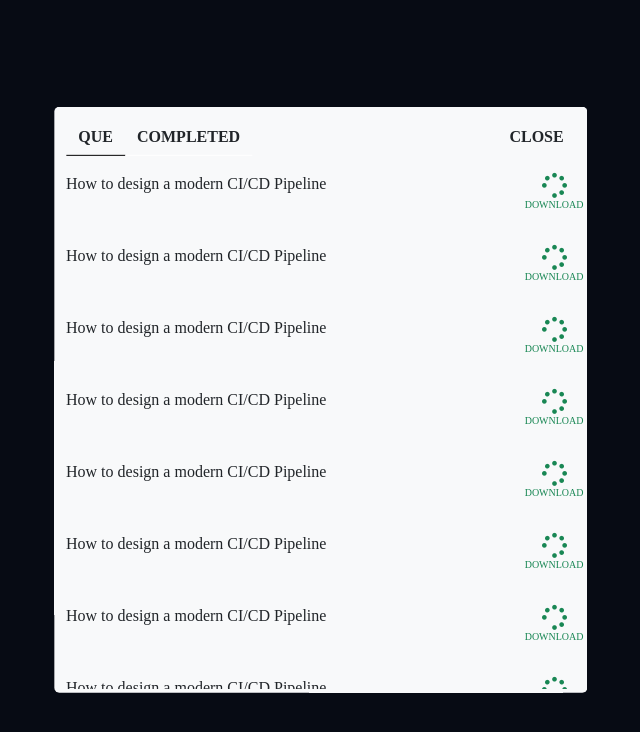
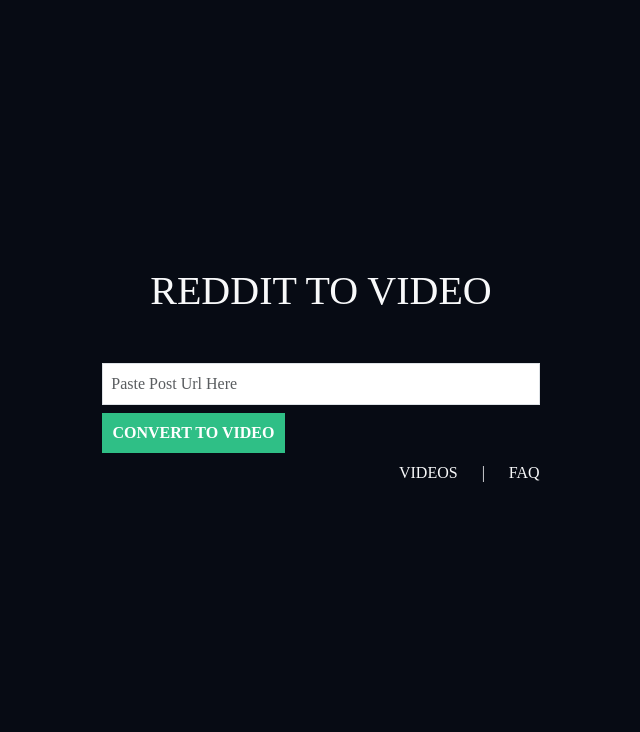
Before and after one commit to jimuel30/video-maker-ui, an Angular app: page / in a window 1280 px wide. Shown: the top 732 px of the page, without its empty margins (319-959 px from the left). Built offline with nearby package versions, Linux system fonts and the light colour scheme; a web font is replaced by a local one.

Commit message:
Added modals

```diff
--- a/package.json
+++ b/package.json
@@ -25,6 +25,7 @@
     "bootstrap": "^5.3.3",
     "express": "^4.18.2",
     "rxjs": "~7.8.0",
+      "socket.io-client": "^4.7.5",
     "tslib": "^2.3.0",
     "zone.js": "~0.14.3"
   },
@@ -35,6 +36,7 @@
     "@types/express": "^4.17.17",
     "@types/jasmine": "~5.1.0",
     "@types/node": "^18.18.0",
+    "@types/sockjs-client": "^1.5.4",
     "jasmine-core": "~5.1.0",
     "karma": "~6.4.0",
     "karma-chrome-launcher": "~3.2.0",
--- a/src/app/app.component.html
+++ b/src/app/app.component.html
@@ -1,7 +1,16 @@
-
-<div class="d-flex justify-content-center align-items-center col-12 flex-column" id="wrapper">
-  <h1 class="col-12 col-xl-5 col-lg-5 text-light d-flex justify-content-center align-items-center" id="title">REDDIT TO VIDEO</h1>
-  <app-input-area class="col-12 col-xl-5 col-lg-5 d-flex justify-content-center align-items-center" ></app-input-area>
-  <app-video-area></app-video-area>
-
+<div
+  class="d-flex justify-content-center align-items-center col-12 flex-column"
+  id="wrapper"
+>
+  <h1
+    class="col-12 col-xl-5 col-lg-5 text-light d-flex justify-content-center align-items-center"
+    id="title"
+  >
+    REDDIT TO VIDEO
+  </h1>
+  <app-input-area
+    class="col-12 col-xl-5 col-lg-5 d-flex justify-content-center align-items-center"
+    (toggleEvent)="toggleShow()"
+  ></app-input-area>
+  <app-video-area *ngIf="showVideoArea"  (toggleEvent)="toggleShow()"></app-video-area>
 </div>
--- a/src/app/app.component.ts
+++ b/src/app/app.component.ts
@@ -1,15 +1,25 @@
-import { Component } from '@angular/core';
+import { Component, OnInit, Output } from '@angular/core';
 import { RouterOutlet } from '@angular/router';
-import {InputAreaComponent} from "./components/input-area/input-area.component";
-import {VideoAreaComponent} from "./components/video-area/video-area.component";
+import { InputAreaComponent } from './components/input-area/input-area.component';
+import { VideoAreaComponent } from './components/video-area/video-area.component';
+import { NgIf } from '@angular/common';
+import EventEmitter from 'node:events';
 
 @Component({
   selector: 'app-root',
   standalone: true,
-  imports: [RouterOutlet, InputAreaComponent, VideoAreaComponent],
+  imports: [RouterOutlet, InputAreaComponent, VideoAreaComponent, NgIf],
   templateUrl: './app.component.html',
-  styleUrl: './app.component.scss'
+  styleUrl: './app.component.scss',
 })
 export class AppComponent {
   title = 'video-maker-ui';
+
+  showVideoArea = false;
+
+  toggleShow() {
+
+    console.log("invoked")
+    this.showVideoArea = !this.showVideoArea;
+  }
 }
--- a/src/app/components/input-area/input-area.component.html
+++ b/src/app/components/input-area/input-area.component.html
@@ -14,7 +14,7 @@
   </div>
   <button type="submit" class="btn  p-2 col-12 col-xl-5 col-lg-5">CONVERT TO VIDEO</button>
   <section CLASS="d-flex justify-content-end align-items-end flex-row col-12 gap-4" id="labels">
-    <label  class="text-light">VIDEOS</label>
+    <label  class="text-light" (click)="callToggleShow()" >VIDEOS</label>
     <label class="text-light">|</label>
     <label class="text-light">FAQ</label>
   </section>
--- a/src/app/components/input-area/input-area.component.ts
+++ b/src/app/components/input-area/input-area.component.ts
@@ -1,32 +1,43 @@
-import { Component } from '@angular/core';
-import {ApiCallService} from "../../service/api-call.service";
-import {FormsModule} from "@angular/forms";
+import { Component,  Output , EventEmitter} from '@angular/core';
+import { ApiCallService } from '../../service/api-call.service';
+import { FormsModule } from '@angular/forms';
+
+
 
 @Component({
   selector: 'app-input-area',
   standalone: true,
-  imports: [
-    FormsModule
-  ],
+  imports: [FormsModule],
   templateUrl: './input-area.component.html',
-  styleUrl: './input-area.component.scss'
+  styleUrl: './input-area.component.scss',
 })
 export class InputAreaComponent {
 
+
+  @Output() toggleEvent = new EventEmitter<void>();
+
+  callToggleShow(): void {
+    // Emit the event to trigger the parent's toggleShow method
+    this.toggleEvent.emit();
+  }
+
+
+
+
+
+
   constructor(private apiService: ApiCallService) {}
 
-  url!:string;
+  url!: string;
 
-  errorString = ""
+  errorString = '';
 
-  submitHandler(){
-
+  submitHandler() {
     this.apiService.convertToVideo(this.url).subscribe({
       next: (v) => {
-        if(200 === v.status){
+        if (200 === v.status) {
           //add to que
-        }
-        else{
+        } else {
           this.errorString = v.message;
         }
       },
@@ -38,11 +49,4 @@
 
     return false;
   }
-
-
-
-
-
-
-
 }
--- a/src/app/components/video-area/video-area.component.html
+++ b/src/app/components/video-area/video-area.component.html
@@ -11,34 +11,11 @@
       >COMPLETED</label>
     </div>
     <div class="p-2">
-    <label class="btn">CLOSE</label>
+    <label class="btn" (click)="callToggleShow()" >CLOSE</label>
     </div>
   </div>
   <div id="video-container" class="col-12 d-flex  align-items-center flex-row g-2">
     <div class="col-12 d-flex flex-column" id="video-wrapper1" #videoWrapper1>
-      <app-video-item></app-video-item>
-      <app-video-item></app-video-item>
-      <app-video-item></app-video-item>
-      <app-video-item></app-video-item>
-      <app-video-item></app-video-item>
-      <app-video-item></app-video-item>
-      <app-video-item></app-video-item>
-      <app-video-item></app-video-item>
-      <app-video-item></app-video-item>
-      <app-video-item></app-video-item>
-      <app-video-item></app-video-item>
-      <app-video-item></app-video-item>
-      <app-video-item></app-video-item>
-      <app-video-item></app-video-item>
-      <app-video-item></app-video-item>
-      <app-video-item></app-video-item>
-      <app-video-item></app-video-item>
-      <app-video-item></app-video-item>
-      <app-video-item></app-video-item>
-      <app-video-item></app-video-item>
-      <app-video-item></app-video-item>
-      <app-video-item></app-video-item>
-      <app-video-item></app-video-item>
       <app-video-item></app-video-item>
     </div>
     <div class="col-12 d-flex flex-column" id="video-wrapper2" #videoWrapper2>
--- a/src/app/components/video-area/video-area.component.ts
+++ b/src/app/components/video-area/video-area.component.ts
@@ -1,4 +1,4 @@
-import {Component, ElementRef, ViewChild} from '@angular/core';
+import {Component, ElementRef, EventEmitter, Output, ViewChild} from '@angular/core';
 import {VideoItemComponent} from "../video-item/video-item.component";
 import {Video} from "../../model/Video";
 
@@ -12,6 +12,17 @@
   styleUrl: './video-area.component.scss'
 })
 export class VideoAreaComponent {
+
+
+  @Output() toggleEvent = new EventEmitter<void>();
+
+  callToggleShow(): void {
+    // Emit the event to trigger the parent's toggleShow method
+    this.toggleEvent.emit();
+  }
+
+
+
 
 
   @ViewChild('videoWrapper1') videoWrapper1!: ElementRef;
--- a/src/app/components/video-item/video-item.component.html
+++ b/src/app/components/video-item/video-item.component.html
@@ -4,7 +4,10 @@
 <!--    <i class="fa-regular fa-circle-down "></i>-->
     <i class="fa-solid fa-spinner fa-spin"></i>
     <p class="text-success">DOWNLOAD</p>
+<!--    <button (click)="sampleSend()">SEND</button>-->
   </div>
 
 
+
+
 </section>
--- a/src/app/components/video-item/video-item.component.ts
+++ b/src/app/components/video-item/video-item.component.ts
@@ -1,4 +1,8 @@
-import { Component } from '@angular/core';
+import {Component, OnInit} from '@angular/core';
+import {WebsocketService} from "../../service/websocket.service";
+import {io} from "socket.io-client";
+import {Message} from "../../model/Message";
+
 
 @Component({
   selector: 'app-video-item',
@@ -7,6 +11,19 @@
   templateUrl: './video-item.component.html',
   styleUrl: './video-item.component.scss'
 })
-export class VideoItemComponent {
+
+
+export class VideoItemComponent implements OnInit{
+
+
+
+  ngOnInit(): void {
+
+
+  }
+
+
+
+
 
 }
--- /dev/null
+++ b/src/app/model/Message.ts
@@ -0,0 +1,7 @@
+import {Video} from "./Video";
+
+export interface Message {
+  message: Video;
+  room: string;
+  type: string; // Assuming type can be "SERVER" or "CLIENT"
+}
--- /dev/null
+++ b/src/app/types/ToggleEvent.ts
@@ -0,0 +1 @@
+export type ToggleEvent = boolean;
```
Also changed, not shown: src/app/service/websocket.service.ts (added, +55 -0 lines), 2 other files (tests, documents, lock files or other folders).
